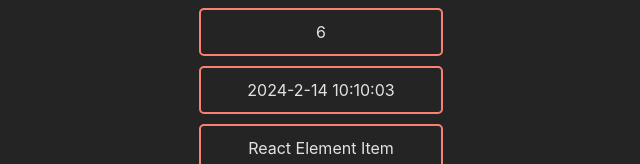
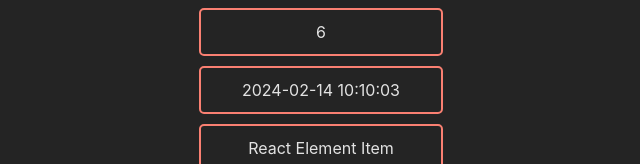
Before and after one commit to visontail/react-app, a React (Vite) app: page / in a window 1280 px wide. Shown: the part 387-551 px from the top of the page, without its empty margins (319-959 px from the left). Built offline with nearby package versions, Linux system fonts and the light colour scheme.

Commit message:
multiple items, no re-render

```diff
--- a/src/List.jsx
+++ b/src/List.jsx
@@ -10,6 +10,22 @@
         new Date(),
         <span key="react-element">React Element Item</span>,
     ]);
+
+    const [selectedItems, setSelectedItems] = useState([]);
+
+    /**
+     * Handle the click event on an item
+     * @param {number} index - The index of the clicked item
+    */
+    function handleItemClick(index) {
+        const newList = [...selectedItems];
+        if (newList.includes(index)) {
+            newList.splice(newList.indexOf(index), 1);
+        } else {
+            newList.push(index);
+        }
+        setSelectedItems(newList);
+    }
 
     /**
      * Render an item based on its type
@@ -43,7 +59,7 @@
         const minutes = date.getMinutes();
         const seconds = date.getSeconds();
 
-        return `${year}-${month}-${day} ${padZero(hours)}:${padZero(minutes)}:${padZero(seconds)}`;
+        return `${year}-${padZero(month)}-${padZero(day)} ${padZero(hours)}:${padZero(minutes)}:${padZero(seconds)}`;
     }
 
     /**
@@ -60,7 +76,7 @@
             <h2>List of items:</h2>
             <div className="list">
                 {list.map((item, index) => {
-                    return <ListItems key={index} item={renderItem(item)}/>
+                    return <ListItems key={index} item={renderItem(item)} isSelected={selectedItems.includes(index)} onItemClick={() => handleItemClick(index)}/>
                 })}
             </div>
         </div>
--- a/src/ListItems.jsx
+++ b/src/ListItems.jsx
@@ -7,6 +7,8 @@
 
     function handleSelected() {
         setIsSelected(!isSelected);
+        console.log('Clicked on item:', item);
+        // becomes "unselected" 1 second after clicking on it.
         setTimeout(() => {
             setIsSelected(false);
         }, 1000);
```
